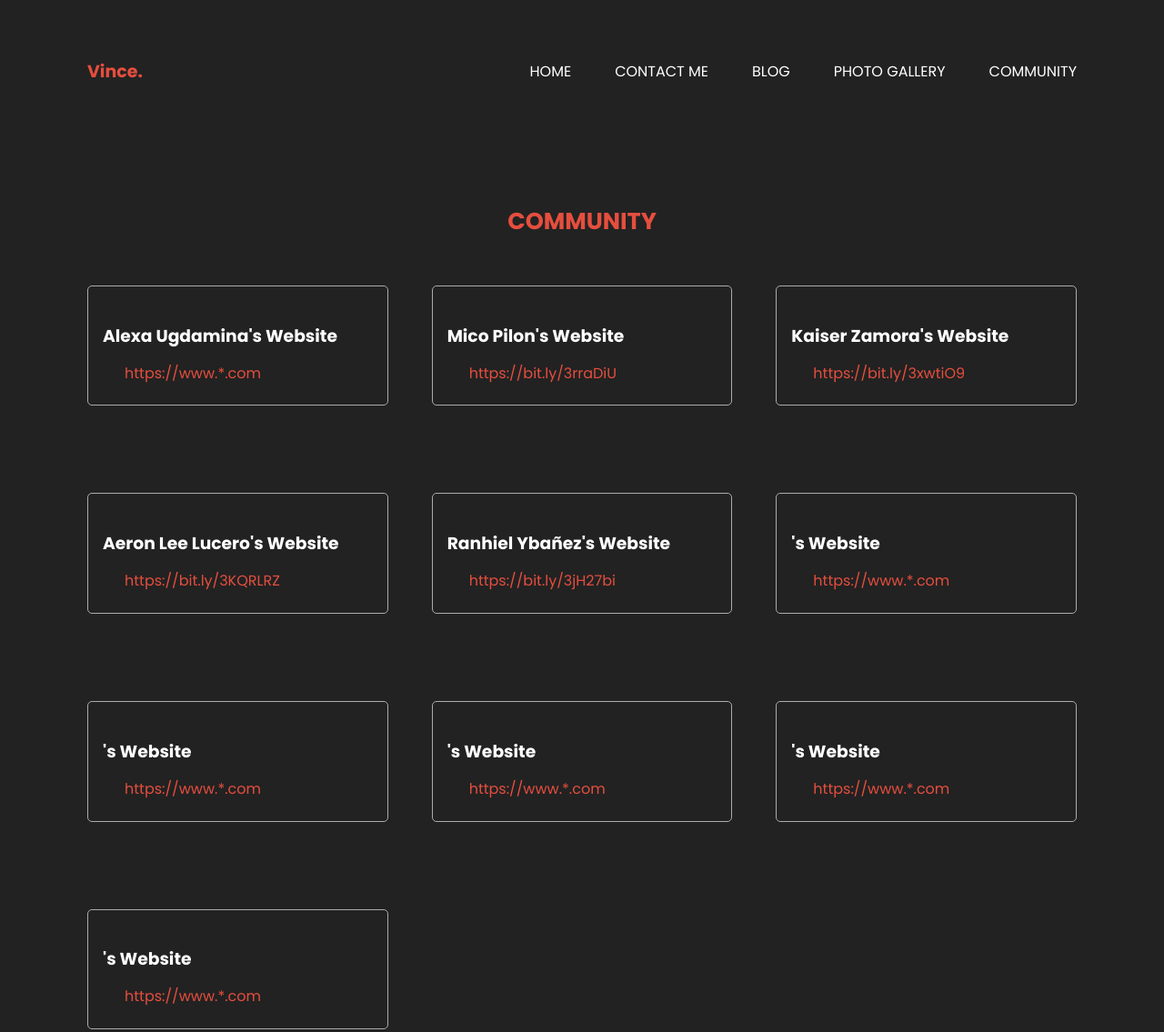
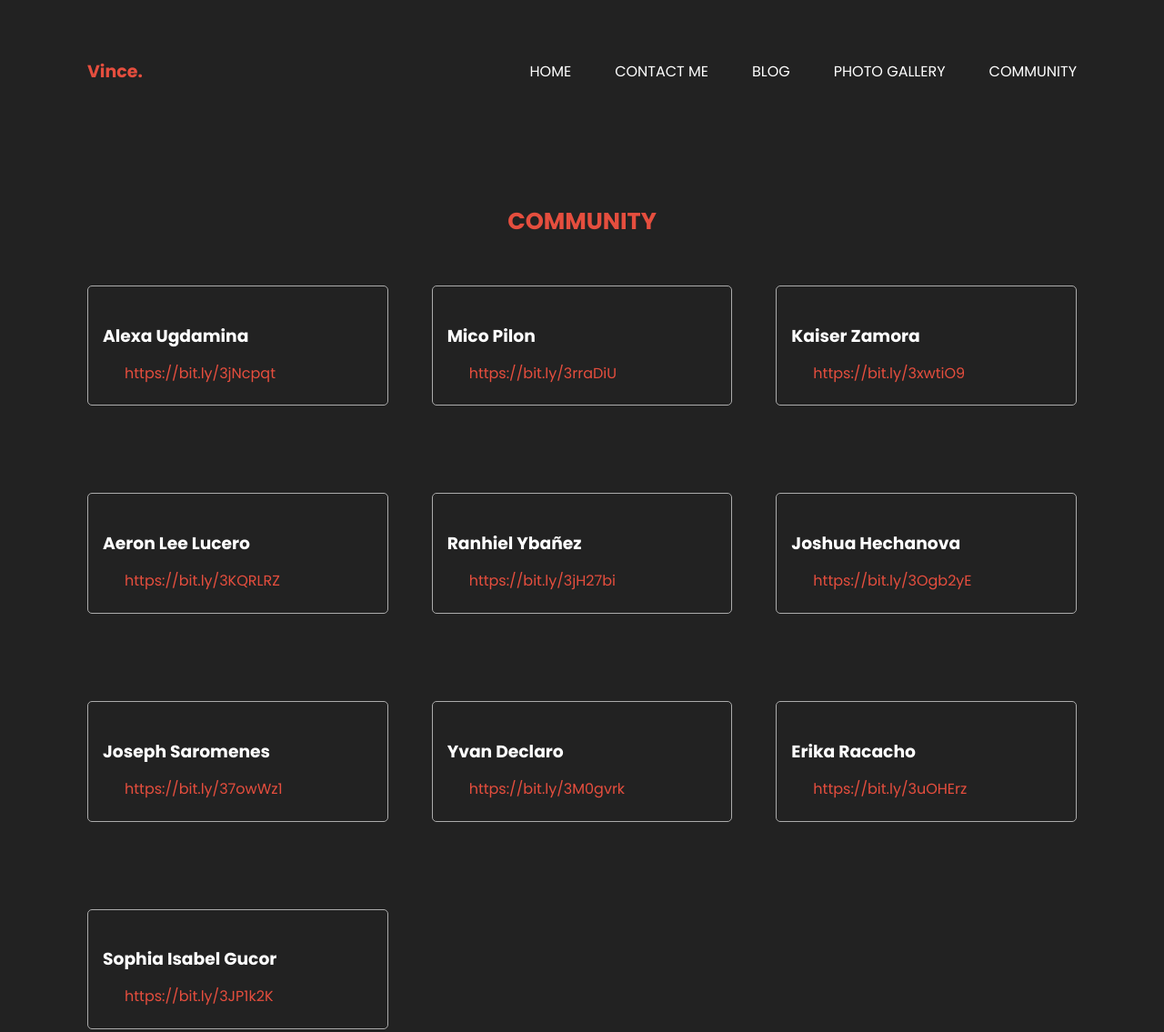
Before and after one commit to vincealwynsibay/empowerment-tech-personal-website, a plain HTML site: page community.html in a window 1280 px wide. Shown: the top 1135 px of the page at 91% size. Drawn offline with nearby package versions, Linux system fonts and the light colour scheme.

Commit message:
Modify community page

```diff
--- a/community.html
+++ b/community.html
@@ -88,44 +88,44 @@
 			<h2>COMMUNITY</h2>
 			<div class="website-links">
 				<div class="" data-aos="fade-up">
-					<h3>Alexa Ugdamina's Website</h3>
-					<a href="/">https://www.*.com</a>
+					<h3>Alexa Ugdamina</h3>
+					<a href="https://bit.ly/3jNcpqt">https://bit.ly/3jNcpqt</a>
 				</div>
 				<div class="" data-aos="fade-up" data-aos-delay="100">
-					<h3>Mico Pilon's Website</h3>
+					<h3>Mico Pilon</h3>
 					<a href="https://bit.ly/3rraDiU">https://bit.ly/3rraDiU</a>
 				</div>
 				<div class="" data-aos="fade-up" data-aos-delay="200">
-					<h3>Kaiser Zamora's Website</h3>
+					<h3>Kaiser Zamora</h3>
 					<a href="https://bit.ly/3xwtiO9">https://bit.ly/3xwtiO9</a>
 				</div>
 				<div class="" data-aos="fade-up" data-aos-delay="100">
-					<h3>Aeron Lee Lucero's Website</h3>
-					<a href="/">https://bit.ly/3KQRLRZ</a>
+					<h3>Aeron Lee Lucero</h3>
+					<a href="https://bit.ly/3KQRLRZ">https://bit.ly/3KQRLRZ</a>
 				</div>
 				<div class="" data-aos="fade-up" data-aos-delay="200">
-					<h3>Ranhiel Ybañez's Website</h3>
-					<a href="/">https://bit.ly/3jH27bi</a>
+					<h3>Ranhiel Ybañez</h3>
+					<a href="https://bit.ly/3jH27bi">https://bit.ly/3jH27bi</a>
 				</div>
 				<div class="" data-aos="fade-up" data-aos-delay="300">
-					<h3>'s Website</h3>
-					<a href="/">https://www.*.com</a>
+					<h3>Joshua Hechanova</h3>
+					<a href="https://bit.ly/3Ogb2yE">https://bit.ly/3Ogb2yE</a>
 				</div>
 				<div class="" data-aos="fade-up" data-aos-delay="100">
-					<h3>'s Website</h3>
-					<a href="/">https://www.*.com</a>
+					<h3>Joseph Saromenes</h3>
+					<a href="/https://bit.ly/37owWz1">https://bit.ly/37owWz1</a>
 				</div>
 				<div class="" data-aos="fade-up" data-aos-delay="200">
-					<h3>'s Website</h3>
-					<a href="/">https://www.*.com</a>
+					<h3>Yvan Declaro</h3>
+					<a href="https://bit.ly/3M0gvrk">https://bit.ly/3M0gvrk</a>
 				</div>
 				<div class="" data-aos="fade-up" data-aos-delay="300">
-					<h3>'s Website</h3>
-					<a href="/">https://www.*.com</a>
+					<h3>Erika Racacho</h3>
+					<a href="https://bit.ly/3uOHErz">https://bit.ly/3uOHErz</a>
 				</div>
 				<div class="" data-aos="fade-up" data-aos-delay="100">
-					<h3>'s Website</h3>
-					<a href="/">https://www.*.com</a>
+					<h3>Sophia Isabel Gucor</h3>
+					<a href="https://bit.ly/3JP1k2K">https://bit.ly/3JP1k2K</a>
 				</div>
 			</div>
 		</section>
```
Also changed, not shown: css/index.css (+7 -2 lines), index.html (+10 -6 lines), assets/Gaming-bro.svg (deleted), assets/Problem solving-pana.svg (added).
